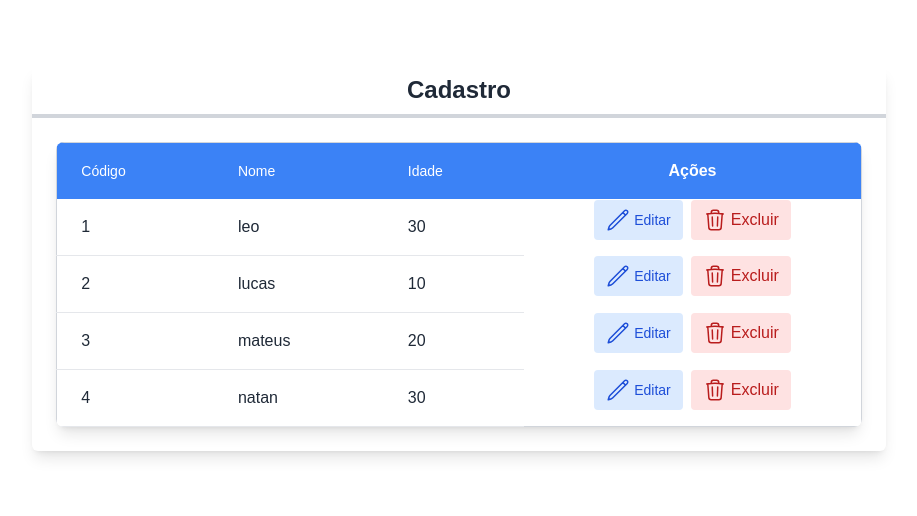
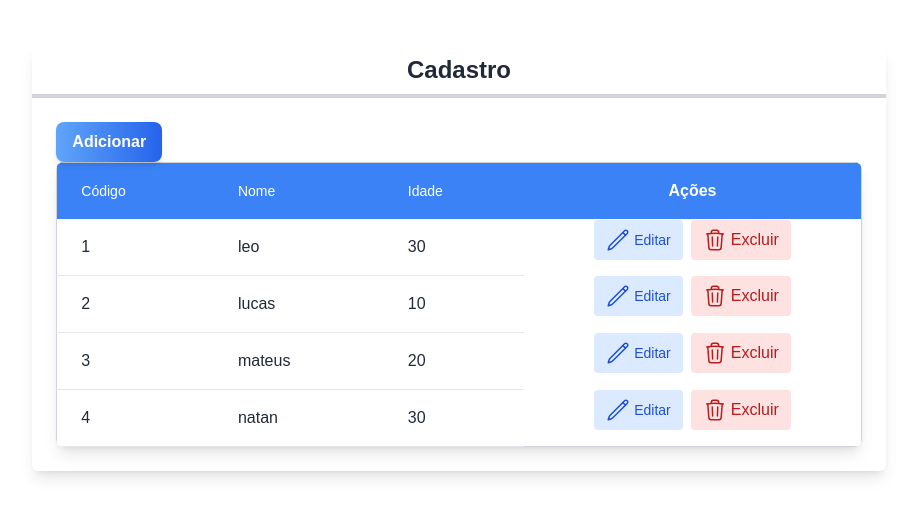
Before and after one commit to Leopreal/Next-CRUD, a Next.js app in the folder next-crud/: page / in a window 1280 px wide. Shown: the part 142-658 px from the top of the page, without its empty margins (181-1098 px from the left). Built offline with nearby package versions, Linux system fonts and the light colour scheme.

Commit message:
fazendo componente botao

```diff
--- /dev/null
+++ b/next-crud/src/components/Button.tsx
@@ -0,0 +1,27 @@
+
+
+import React from "react";
+
+interface ButtonProps {
+  color?: "green" | "blue" | "grey";
+  children: React.ReactNode;
+}
+
+const Button = ({ color = "blue", children }: ButtonProps) => {
+  const colorClasses = {
+    green:
+      "from-green-400 to-green-600 hover:from-green-500 hover:to-green-700",
+    blue: "from-blue-400 to-blue-600 hover:from-blue-500 hover:to-blue-700",
+    grey: "from-gray-400 to-gray-600 hover:from-gray-500 hover:to-gray-700",
+  };
+
+  return (
+    <button
+      className={`bg-gradient-to-r ${colorClasses[color]} text-white font-semibold py-2 px-4 rounded-lg shadow-md transition duration-300 transform hover:scale-105 focus:outline-none focus:ring-2 focus:ring-offset-2 focus:ring-${color}-500`}
+    >
+      {children}
+    </button>
+  );
+};
+
+export default Button;
--- a/next-crud/src/pages/index.tsx
+++ b/next-crud/src/pages/index.tsx
@@ -1,3 +1,4 @@
+import Button from "@/components/Button";
 import Layout from "@/components/Layout";
 import Table from "@/components/Table";
 import Client from "@/core/Clients";
@@ -21,6 +22,7 @@ export default function Home() {
   return (
     <div className={`flex h-screen justify-center items-center`}>
       <Layout title="Cadastro">
+        <Button>Adicionar</Button>
         <Table
           clients={clients}
           SelectedClient={SelectedClient}
```
